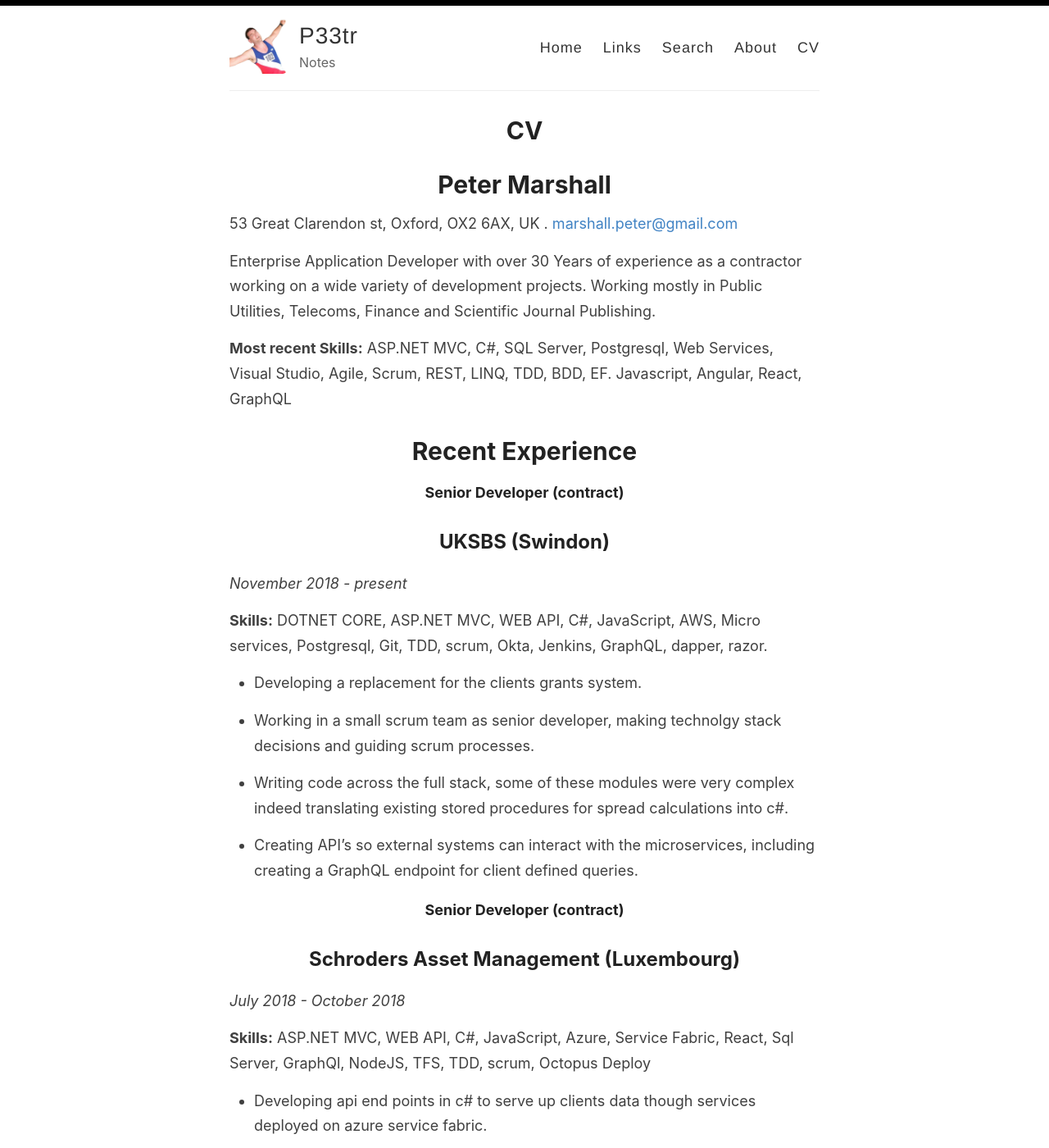
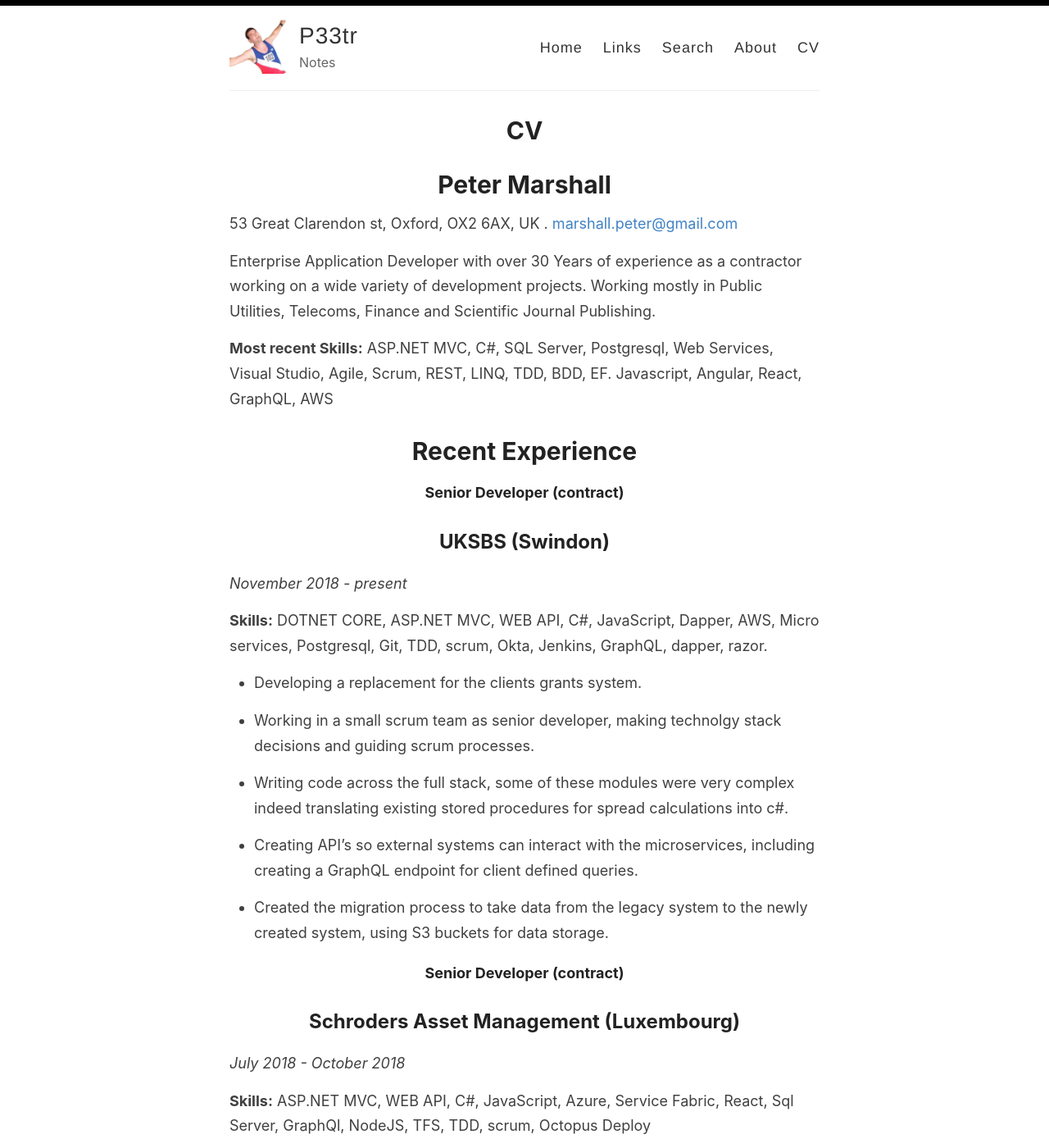
Before and after one commit to petermarshall/blog, a Jekyll site: the page built from _pages/cv.md, in a window 1280 px wide and 1400 px high. Shown: the whole window at 82% size. Built offline with Jekyll 4.4.1, drawn with Linux system fonts in a browser that asks for light colours.

Commit message:
cv update

```diff
--- a/_pages/cv.md
+++ b/_pages/cv.md
@@ -11,7 +11,7 @@ permalink: /cv/
 
 Enterprise Application Developer with over 30 Years of experience as a contractor working on a wide variety of development projects. Working mostly in Public Utilities, Telecoms, Finance and Scientific Journal Publishing.
 
-**Most recent Skills:** ASP.NET MVC, C#, SQL Server, Postgresql, Web Services, Visual Studio, Agile, Scrum, REST, LINQ, TDD, BDD, EF. Javascript, Angular, React, GraphQL
+**Most recent Skills:** ASP.NET MVC, C#, SQL Server, Postgresql, Web Services, Visual Studio, Agile, Scrum, REST, LINQ, TDD, BDD, EF. Javascript, Angular, React, GraphQL, AWS
 
 
 
@@ -25,7 +25,7 @@ Enterprise Application Developer with over 30 Years of experience as a contracto
 ## UKSBS (Swindon)
 *November 2018 - present*
 
-**Skills:** DOTNET CORE, ASP.NET MVC, WEB API, C#, JavaScript, AWS, Micro services, Postgresql, Git, TDD, scrum, Okta, Jenkins, GraphQL, dapper, razor.
+**Skills:** DOTNET CORE, ASP.NET MVC, WEB API, C#, JavaScript, Dapper, AWS, Micro services, Postgresql, Git, TDD, scrum, Okta, Jenkins, GraphQL, dapper, razor.
 
 * Developing a replacement for the clients grants system.
 
@@ -33,9 +33,9 @@ Enterprise Application Developer with over 30 Years of experience as a contracto
 
 * Writing code across the full stack, some of these modules were very complex indeed translating existing stored procedures for spread calculations into c#.
 
-* Creating API's so external systems can interact with the microservices, including creating a GraphQL
-endpoint for client defined queries.
+* Creating API's so external systems can interact with the microservices, including creating a GraphQL endpoint for client defined queries.
 
+* Created the migration process to take data from the legacy system to the newly created system, using S3 buckets for data storage.
 
 
 
```
